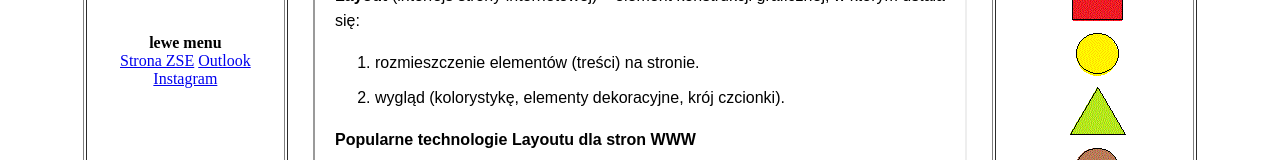
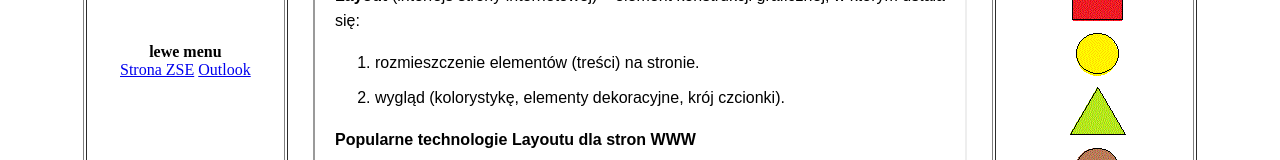
Before and after one commit to Lilka09/Zadanie12-15, a plain HTML site: page index.html in a window 1280 px wide. Shown: the part 274-434 px from the top of the page. Drawn offline with Linux system fonts and the light colour scheme.

Commit message:
Update index.html

```diff
--- a/index.html
+++ b/index.html
@@ -20,7 +20,7 @@
 
                 <a href="https://outlook.office.com/mail/" target="obszar_glowny">Outlook</a>
 
-                 <a href="https://instagram.com/" target="obszar_glowny">Instagram</a>
+
             </td>
 
             <td align=center>
```
